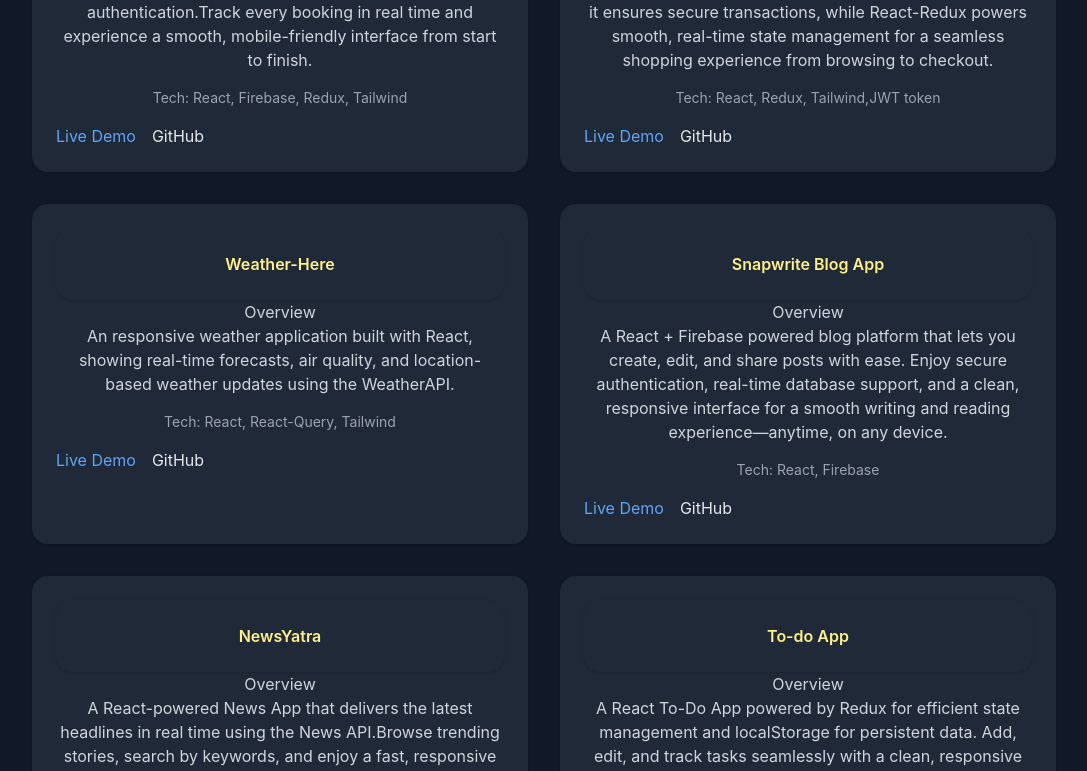
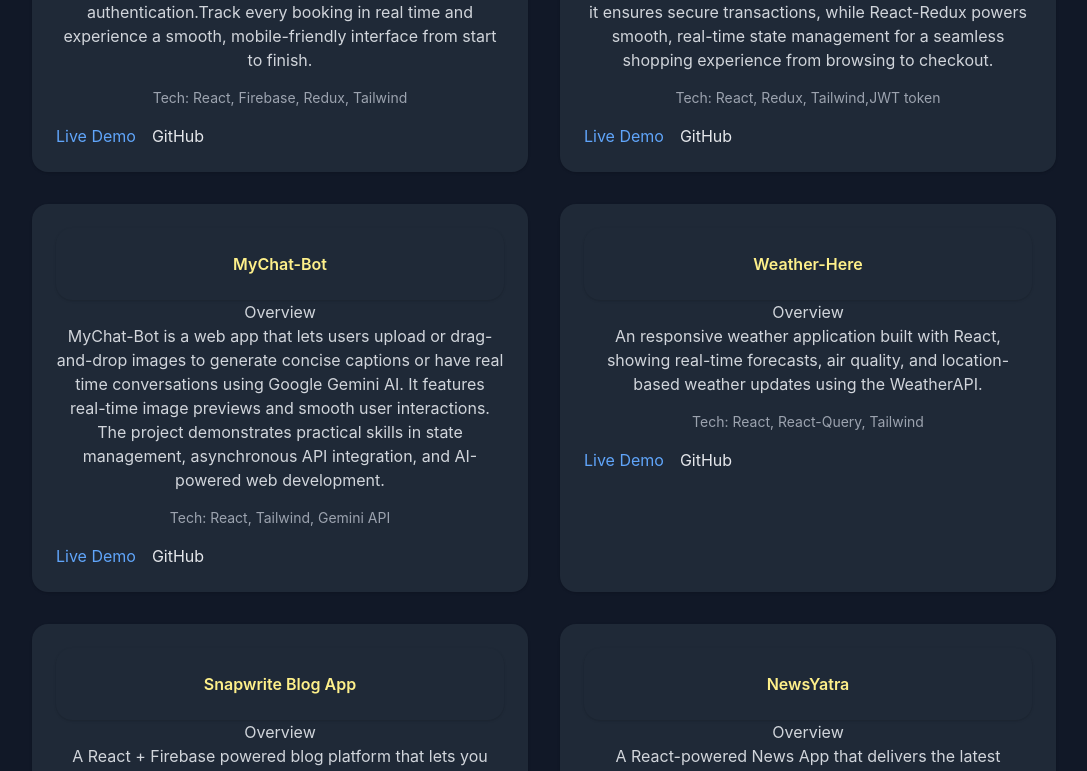
Before and after one commit to DebasmitaBHowmick/frontend-portfolio, a React (Create React App) app: page /projects in a window 1280 px wide. Shown: the part 428-1199 px from the top of the page, without its empty margins (96-1183 px from the left). Built offline with nearby package versions, Linux system fonts and the light colour scheme.

Commit message:
update project

```diff
--- a/src/Data/Projects.js
+++ b/src/Data/Projects.js
@@ -12,6 +12,13 @@ export const projects = [
     tech: "React, Redux, Tailwind,JWT token",
     live: "https://codecamp-ebook.netlify.app/",
     github: "https://github.com/DebasmitaBHowmick/CodeCamp"
+    },
+    {
+     title: "MyChat-Bot",
+    description: "MyChat-Bot is a web app that lets users upload or drag-and-drop images to generate concise captions or have real time conversations using Google Gemini AI. It features real-time image previews and smooth user interactions. The project demonstrates practical skills in state management, asynchronous API integration, and AI-powered web development.",
+    tech: "React, Tailwind, Gemini API ",
+    live: "https://mychatbot256.netlify.app/",
+    github: "https://github.com/DebasmitaBHowmick/myChatBot"
     },
     {
     title: "Weather-Here",
```
